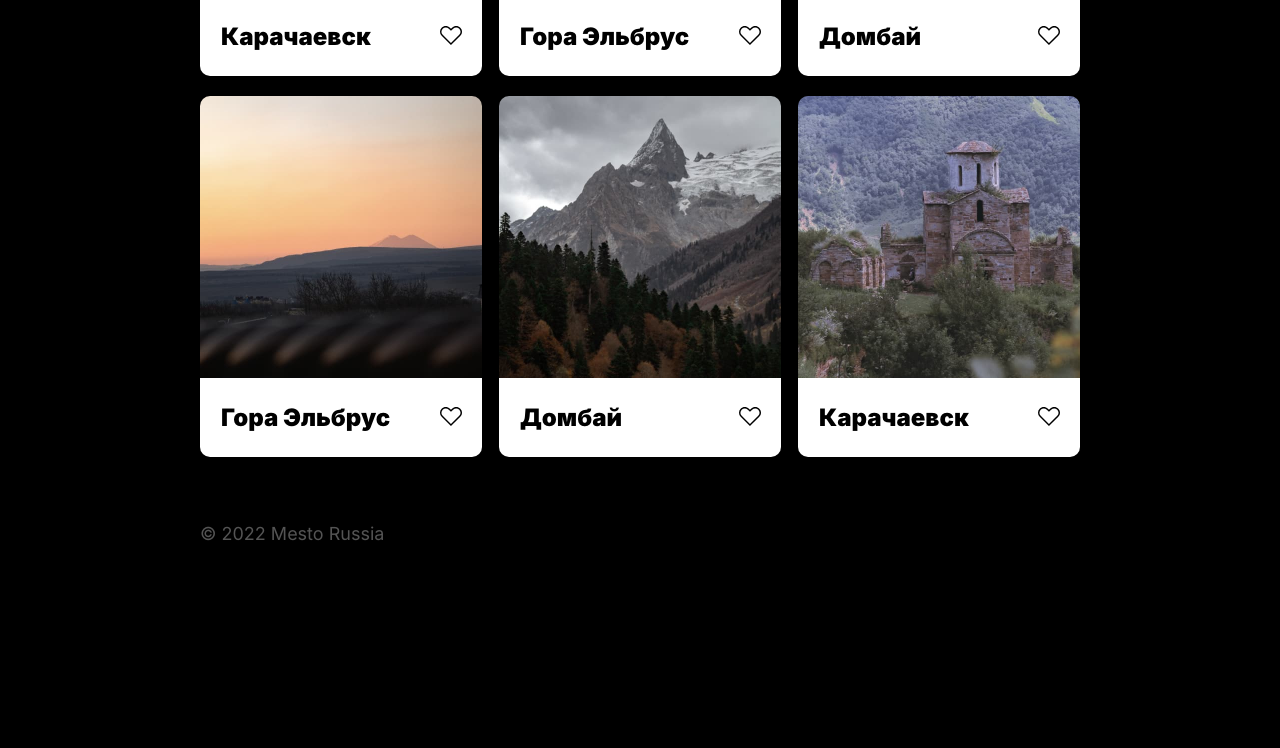
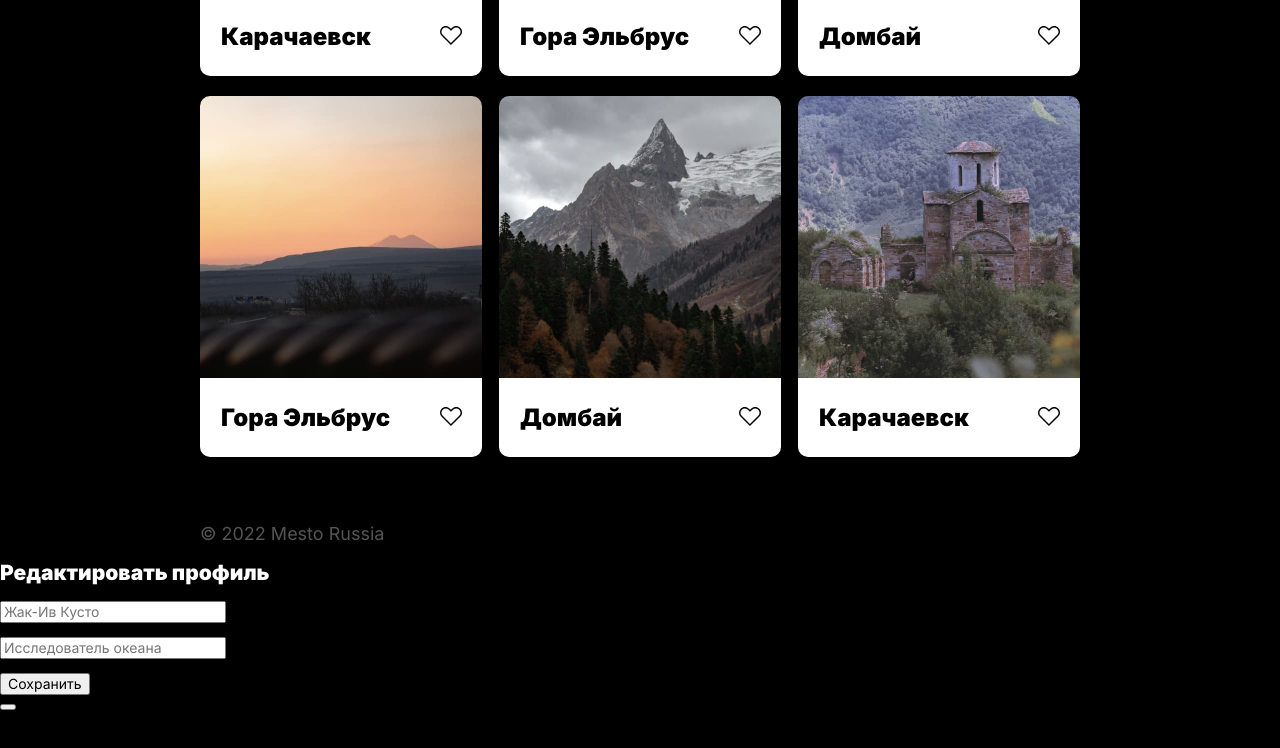
Before and after one commit to Vasily257/mesto, a plain HTML site: page index.html in a window 1280 px wide. Shown: the part 614-1362 px from the top of the page. Before the commit the page ends 1219 px from the top, so only its background shows below. Drawn offline with Linux system fonts and the light colour scheme.

Commit message:
feat: add markup for `popup`

```diff
--- a/index.html
+++ b/index.html
@@ -114,6 +114,31 @@
       <footer class="index-page__footer footer">
         <p class="footer__text">&copy; 2022 Mesto Russia</p>
       </footer>
+      <section class="popup">
+        <h2 class="popup__title">Редактировать профиль</h2>
+        <form class="popup__form" action="" method="post">
+          <p class="popup__input-wrapper">
+            <label class="visually-hidden" for="form-name">Имя</label>
+            <input
+              class="popup__input"
+              id="form-name"
+              type="text"
+              name="name"
+              placeholder="Жак-Ив Кусто" />
+          </p>
+          <p class="popup__input-wrapper">
+            <label class="visually-hidden" for="form-activity">Вид деятельности</label>
+            <input
+              class="popup__input"
+              id="form-activity"
+              type="text"
+              name="activity"
+              placeholder="Исследователь океана" />
+          </p>
+          <button class="popup__save-button" type="submit">Сохранить</button>
+        </form>
+        <button class="popup__close-button" type="button" aria-label="Закрыть форму"></button>
+      </section>
     </div>
   </body>
 </html>
```
